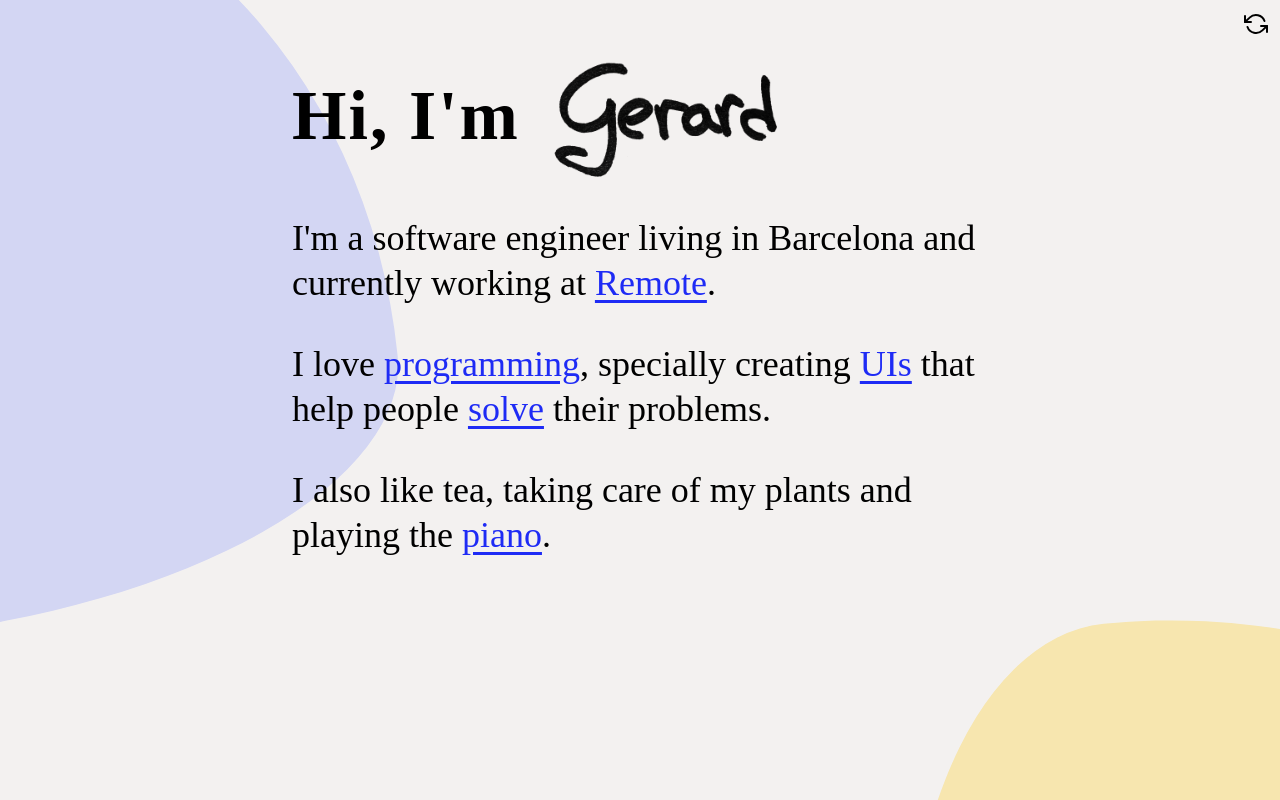
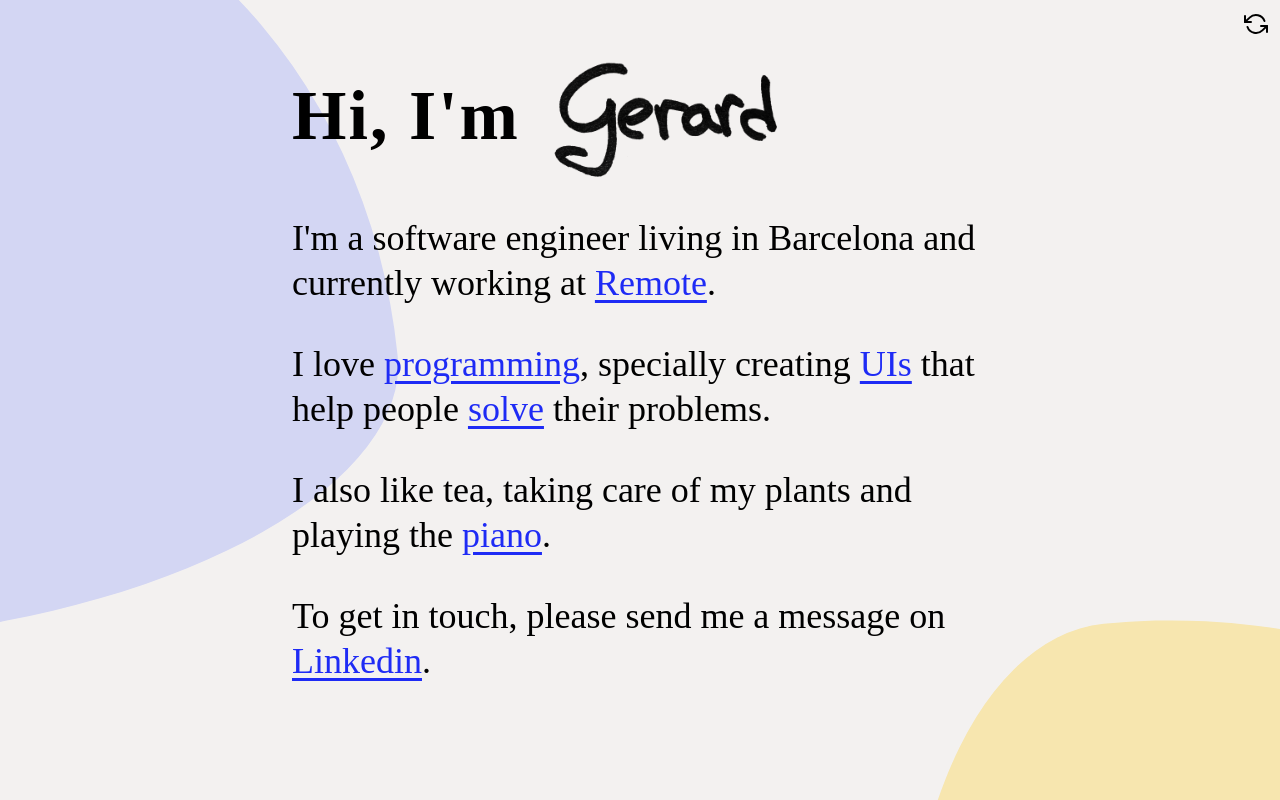
Before and after one commit to gerardabello/personal-site, a Next.js app: page / in a window 1280 px wide. Built offline with nearby package versions, Linux system fonts and the light colour scheme; a web font is replaced by a local one; what spring-animation-keyframes would draw is missing.

Commit message:
add linkedin

```diff
--- a/src/home.js
+++ b/src/home.js
@@ -174,7 +174,13 @@ const Home = ({ onChangeTheme }) => (
         I also like tea, taking care of my plants and playing the{" "}
         <a href="https://colossal.serras.dev">piano</a>.
       </Paragraph>
-      <Paragraph></Paragraph>
+      <Paragraph>
+        To get in touch, please send me a message on{" "}
+        <a href="https://es.linkedin.com/in/gerard-abell%C3%B3-serras-23143153">
+          Linkedin
+        </a>
+        .
+      </Paragraph>
     </About>
   </Root>
 );
```
